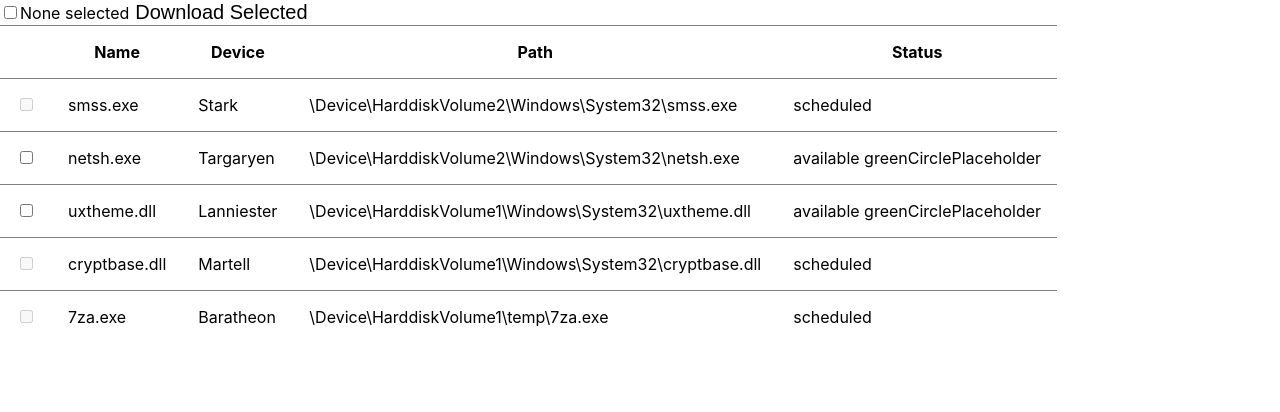
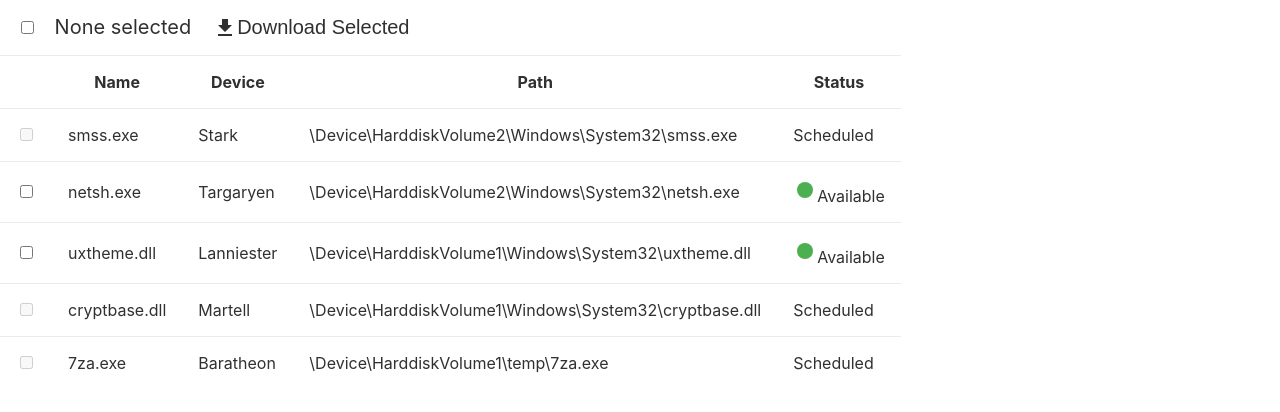
Before and after one commit to lisaau/react-data-table-example, a React (Create React App) app: page / in a window 1280 px wide. Shown: the top 412 px of the page. Built offline with nearby package versions, Linux system fonts and the light colour scheme.

Commit message:
Add icons and styling

```diff
--- a/package.json
+++ b/package.json
@@ -3,6 +3,8 @@
   "version": "0.1.0",
   "private": true,
   "dependencies": {
+    "@material-ui/core": "^4.11.2",
+    "@material-ui/icons": "^4.11.2",
     "@testing-library/jest-dom": "^5.11.4",
     "@testing-library/react": "^11.1.0",
     "@testing-library/user-event": "^12.1.10",
--- a/src/App.css
+++ b/src/App.css
@@ -8,13 +8,24 @@ table {
 
 th,
 td {
+  color: #2f3032;
   padding: 1rem;
-  border-top: 1px solid gray;
+  border-top: 1px solid #ebebeb;
 }
 
 #btn {
   border: none;
   background: none;
-  cursor: "pointer";
-  font-size: 20px
+  font-size: 20px;
+  color: #2f3032;
 }
+
+label {
+  color: #2f3032;
+  font-size: 20px;
+  margin-right: 1rem;
+}
+
+.selectAll {
+  margin: 1.3rem;
+}
--- a/src/App.js
+++ b/src/App.js
@@ -1,5 +1,10 @@
 import React from "react";
 import './App.css';
+
+import { green } from '@material-ui/core/colors';
+import FiberManualRecordIcon from '@material-ui/icons/FiberManualRecord';
+import GetAppIcon from "@material-ui/icons/GetApp";
+
 
 function App() {
   const availableFiles = getAvailableFiles(data);
@@ -46,13 +51,15 @@ function App() {
         type="checkbox"
         ref={selectAllCheckbox}
         onChange={() => onChangeselectAllCheckbox()}
+        className="selectAll"
       />
       {selectedFiles.length === 0 ? (
-        "None selected"
+        <label for="selectAll">None selected</label>
       ) : (
-        <>Selected {selectedFiles.length}</>
+        <label for="selectAll">Selected {selectedFiles.length}</label>
       )}
       <button id="btn" onClick={onDownload}>
+        <GetAppIcon style={{ float: "left" }} />
         Download Selected
       </button>
       <table>
@@ -96,7 +103,8 @@ const File = ({ file, isChecked, select, unselect }) => {
       <td>{file.device}</td>
       <td>{file.path}</td>
       <td>
-        {file.status} {isAvailable ? "greenCirclePlaceholder" : ""}
+        {isAvailable ? <FiberManualRecordIcon style={{ color: green[500] }}/> : ""}
+        {file.status.charAt(0).toUpperCase() + file.status.slice(1)}
       </td>
     </tr>
   );
```
